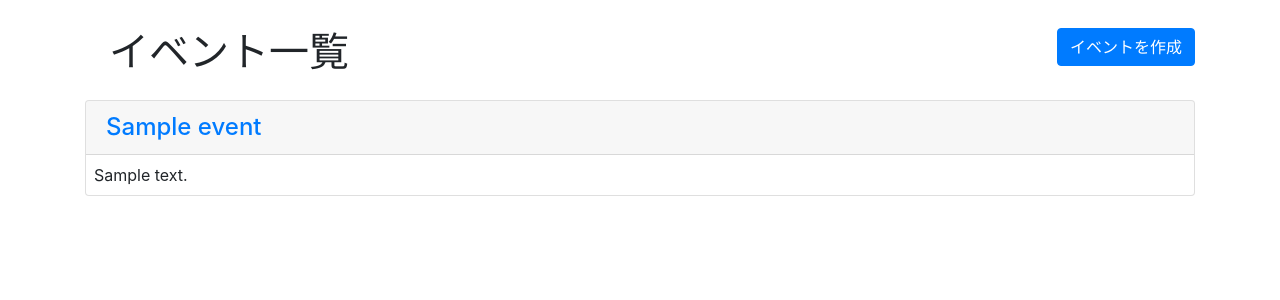
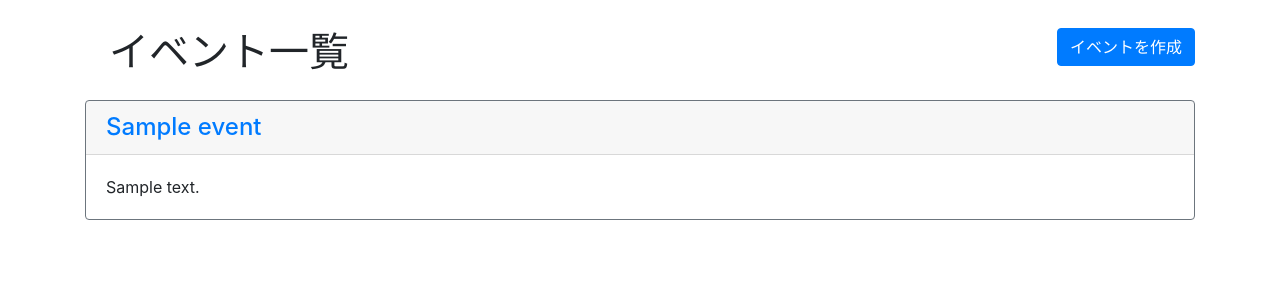
Before and after one commit to NAKKA-K/with-any-zeal, a Django app: page /product/ in a window 1280 px wide. Shown: the part 68-368 px from the top of the page. Run offline with Django 3.2, Linux system fonts and the light colour scheme; tables that the repository leaves empty hold one stand-in row (values such as "Sample post"); some libraries are stand-ins or nearby versions.

Commit message:
Update card body

```diff
--- a/product/templates/product/event_list.html
+++ b/product/templates/product/event_list.html
@@ -12,9 +12,11 @@
     <h1 class="m-4 no-float">イベント一覧</h1>
 
     {% for event in events %}
-        <div class="card mb-2">
+        <div class="card border-secondary mb-2">
             <a href="{% url 'product:event_detail' event.pk %}"><h4 class="card-header">{{ event.name }}</h4></a>
-            <p class="card-text m-2">{{ event.description }}</p>
+            <div class="card-body">
+                {{ event.description }}
+            </div>
         </div>
     {% endfor %}
 {% endblock content %}
```
